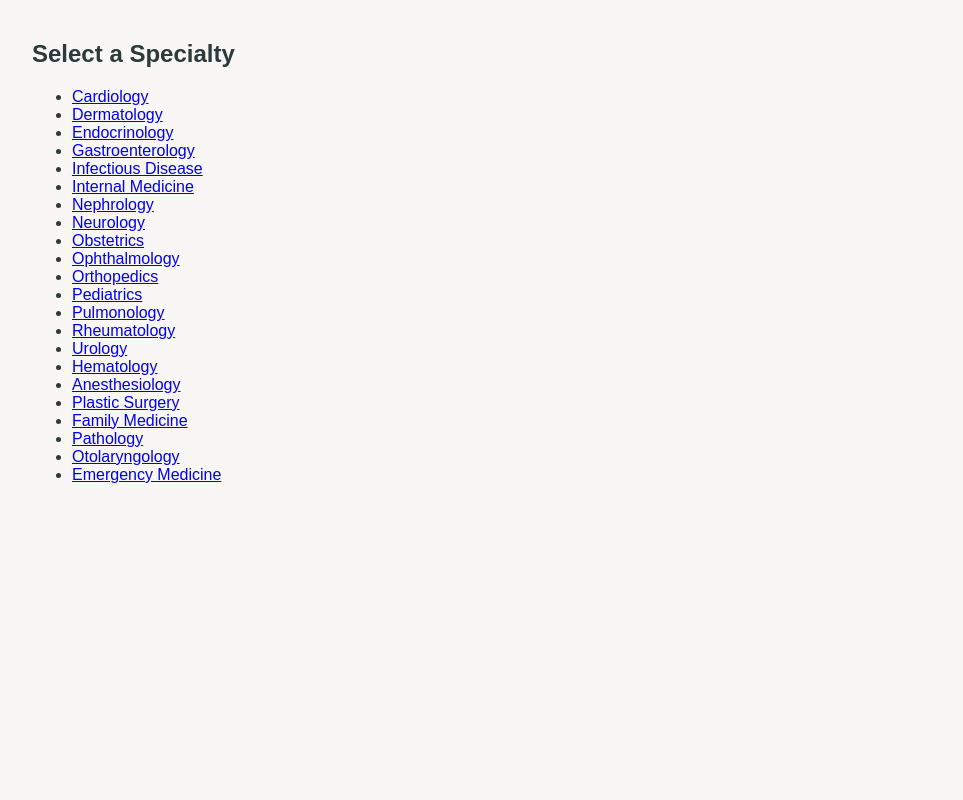
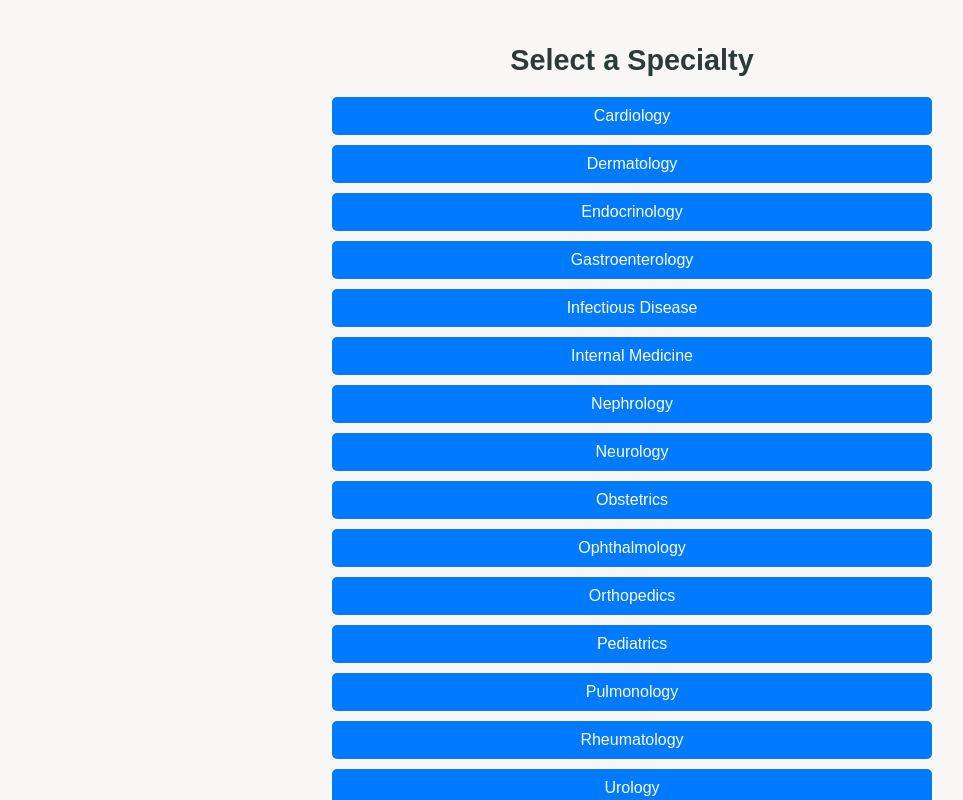
Before and after one commit to jjingofarouk/mcq, a React (Create React App) app in the folder mcq/: page /specialties in a window 1280 px wide. Shown: the top 800 px of the page, without its empty margins (8-971 px from the left). Built offline with nearby package versions, Linux system fonts and the light colour scheme.

Commit message:
Update App.css

```diff
--- a/mcq/src/App.css
+++ b/mcq/src/App.css
@@ -27,9 +27,50 @@ body {
 }
 
 .App {
+  font-family: Arial, sans-serif;
+  max-width: 1200px;
+  margin: 0 auto;
   padding: 20px;
-  max-width: 1200px;
-  margin: auto;
+}
+
+.specialty-selector {
+  max-width: 600px;
+  margin: 20px auto;
+  text-align: center;
+}
+
+.specialty-selector h2 {
+  font-size: 1.8rem;
+  margin-bottom: 20px;
+}
+
+.specialty-selector ul {
+  list-style: none;
+  padding: 0;
+}
+
+.specialty-selector li {
+  margin: 10px 0;
+}
+
+.specialty-selector a {
+  display: block;
+  padding: 10px 20px;
+  background-color: #007bff;
+  color: white;
+  text-decoration: none;
+  border-radius: 5px;
+  transition: background-color 0.3s;
+}
+
+.specialty-selector a:hover {
+  background-color: #0056b3;
+}
+
+.quiz-container {
+  max-width: 700px;
+  margin: 20px auto;
+  text-align: center;
 }
 
 .header {
```
